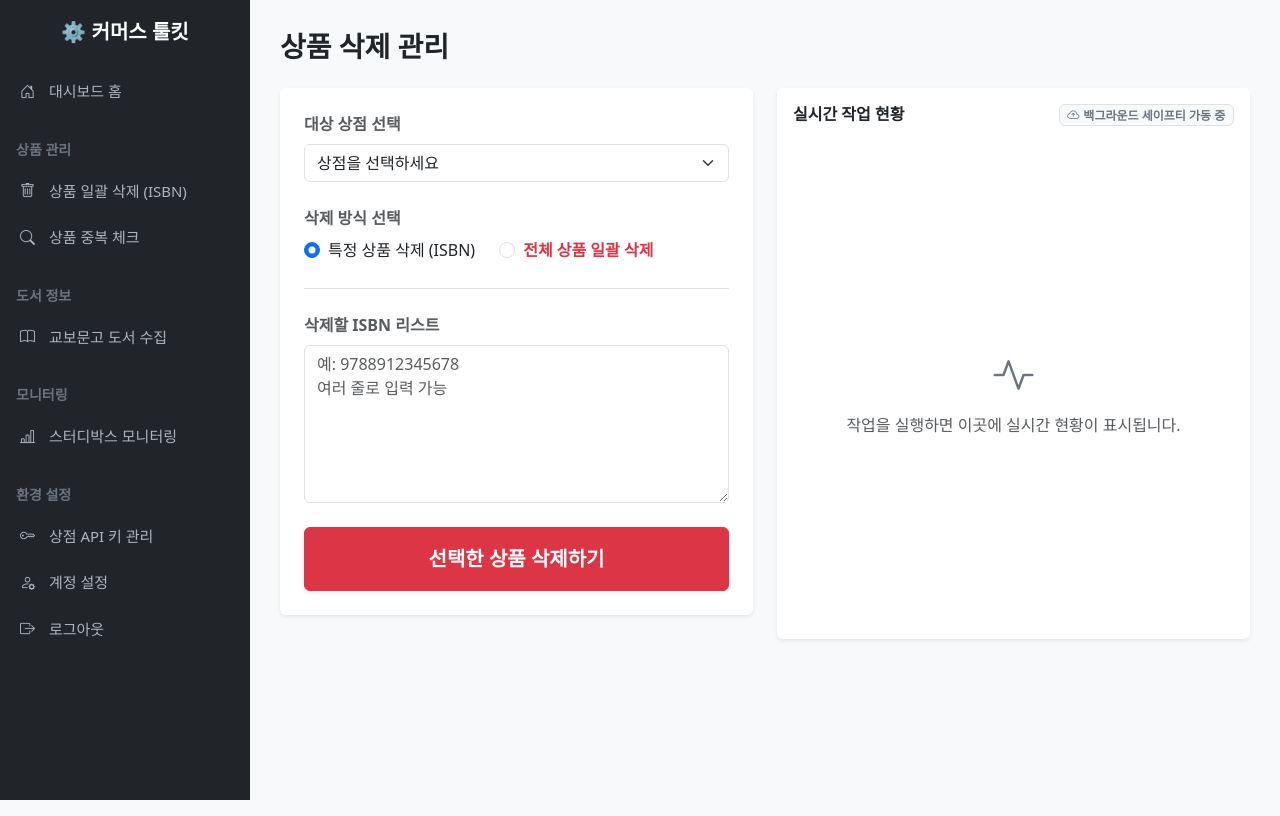
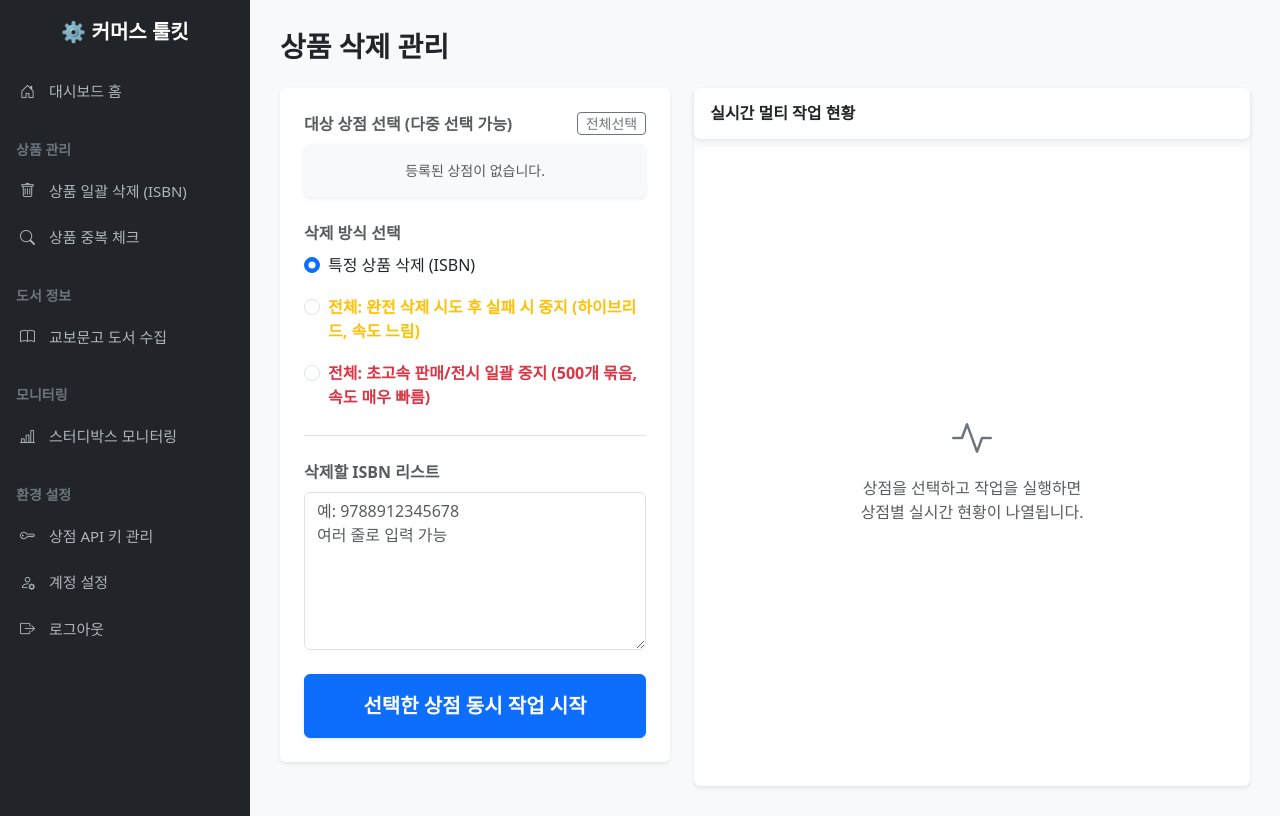
Before and after one commit to tvttvvv/naver-store-manager, a Flask app: page /delete_isbn in a window 1280 px wide. Run offline with Flask 3, Linux system fonts and the light colour scheme; a user stored in the database is signed in; parts of the project's set-up code (start-up, migrations or seed data) failed here and were passed over.

Commit message:
Update delete_isbn.html

```diff
--- a/app/templates/store/delete_isbn.html
+++ b/app/templates/store/delete_isbn.html
@@ -2,28 +2,44 @@
 {% block content %}
 <h3 class="mb-4 fw-bold">상품 삭제 관리</h3>
 <div class="row">
-    <div class="col-md-6">
+    <div class="col-md-5">
         <div class="card shadow-sm border-0 mb-4">
             <div class="card-body p-4">
                 <form id="deleteForm">
+
                     <div class="mb-4">
-                        <label class="form-label fw-bold text-muted">대상 상점 선택</label>
-                        <select name="selected_store" class="form-select" required>
-                            <option value="" disabled selected>상점을 선택하세요</option>
-                            {% for key in api_keys %}<option value="{{ key.id }}">{{ key.store_name }}</option>{% endfor %}
-                        </select>
+                        <label class="form-label fw-bold text-muted d-flex justify-content-between align-items-center">
+                            <span>대상 상점 선택 (다중 선택 가능)</span>
+                            <button type="button" class="btn btn-sm btn-outline-secondary py-0" onclick="selectAllStores()">전체선택</button>
+                        </label>
+                        <div class="card p-3 shadow-sm border-0 bg-light" style="max-height: 200px; overflow-y: auto;">
+                            {% for key in api_keys %}
+                            <div class="form-check mb-2">
+                                <input class="form-check-input store-checkbox" type="checkbox" name="selected_stores" value="{{ key.id }}" id="store_{{ key.id }}">
+                                <label class="form-check-label fw-bold" for="store_{{ key.id }}">
+                                    {{ key.store_name }}
+                                </label>
+                            </div>
+                            {% else %}
+                            <div class="text-muted text-center small">등록된 상점이 없습니다.</div>
+                            {% endfor %}
+                        </div>
                     </div>
 
                     <div class="mb-4 border-bottom pb-4">
                         <label class="form-label fw-bold text-muted">삭제 방식 선택</label>
-                        <div class="d-flex gap-4">
+                        <div class="d-flex flex-column gap-3">
                             <div class="form-check">
                                 <input class="form-check-input" type="radio" name="delete_mode" id="mode_isbn" value="isbn" checked onchange="toggleMode()">
                                 <label class="form-check-label" for="mode_isbn">특정 상품 삭제 (ISBN)</label>
                             </div>
                             <div class="form-check">
                                 <input class="form-check-input" type="radio" name="delete_mode" id="mode_all" value="all" onchange="toggleMode()">
-                                <label class="form-check-label text-danger fw-bold" for="mode_all">전체 상품 일괄 삭제</label>
+                                <label class="form-check-label text-warning fw-bold" for="mode_all">전체: 완전 삭제 시도 후 실패 시 중지 (하이브리드, 속도 느림)</label>
+                            </div>
+                            <div class="form-check">
+                                <input class="form-check-input" type="radio" name="delete_mode" id="mode_suspend_all" value="suspend_all" onchange="toggleMode()">
+                                <label class="form-check-label text-danger fw-bold" for="mode_suspend_all">전체: 초고속 판매/전시 일괄 중지 (500개 묶음, 속도 매우 빠름)</label>
                             </div>
                         </div>
                     </div>
@@ -36,45 +52,32 @@
                     <div class="alert alert-danger d-none mb-4 shadow-sm" id="warningDiv">
                         <i class="bi bi-exclamation-triangle-fill fs-4 d-block mb-2 text-center"></i>
                         <p class="mb-0 text-center fw-bold">
-                            주의! 선택한 상점의 모든 상품이 삭제되거나 중지 처리됩니다.
+                            주의! 선택한 상점들의 모든 상품이 삭제되거나 중지 처리됩니다.
                         </p>
                     </div>
 
-                    <button type="submit" class="btn btn-danger w-100 py-3 fw-bold fs-5 shadow-sm" id="submitBtn">선택한 상품 삭제하기</button>
+                    <button type="submit" class="btn btn-primary w-100 py-3 fw-bold fs-5 shadow-sm" id="submitBtn">선택한 상점 동시 작업 시작</button>
                 </form>
             </div>
         </div>
     </div>
 
-    <div class="col-md-6">
-        <div class="card shadow-sm border-0 h-100">
-            <div class="card-header bg-white py-3 border-bottom-0 d-flex justify-content-between align-items-center">
-                <h6 class="mb-0 fw-bold">실시간 작업 현황</h6>
-                <span class="badge bg-light text-secondary border"><i class="bi bi-cloud-arrow-up me-1"></i>백그라운드 세이프티 가동 중</span>
-            </div>
-            <div class="card-body d-flex flex-column h-100">
-
-                <div id="progressArea" class="d-none mb-4 p-3 bg-light rounded border">
-                    <h6 id="progressStatusText" class="fw-bold mb-3 text-primary">작업 대기 중...</h6>
-                    <div class="progress mb-2" style="height: 25px;">
-                        <div id="progressBar" class="progress-bar progress-bar-striped progress-bar-animated bg-success" role="progressbar" style="width: 0%;">0%</div>
-                    </div>
-                    <div class="d-flex justify-content-between text-muted small fw-bold">
-                        <span id="progressCountText">0 / 0</span>
-                        <span id="progressPercentText">0%</span>
+    <div class="col-md-7">
+        <div class="card shadow-sm border-0 h-100 bg-transparent">
+            <div class="card-header bg-white py-3 border-bottom-0 d-flex justify-content-between align-items-center rounded shadow-sm mb-2">
+                <h6 class="mb-0 fw-bold">실시간 멀티 작업 현황</h6>
+                <div>
+                    <button id="btnStopAll" class="btn btn-sm btn-danger d-none shadow-sm fw-bold" onclick="stopTask('all')">
+                        <i class="bi bi-stop-circle-fill me-1"></i>전체 긴급 정지
+                    </button>
                 </div>
             </div>
 
-                <div id="initialState" class="text-center py-5 text-muted flex-grow-1 d-flex flex-column justify-content-center">
+            <div class="d-flex flex-column h-100" id="taskContainer" style="overflow-y: auto; overflow-x: hidden;">
+                <div id="initialState" class="card border-0 shadow-sm text-center py-5 text-muted flex-grow-1 d-flex flex-column justify-content-center">
                     <i class="bi bi-activity fs-1 d-block mb-2 text-secondary"></i>
-                    <p class="mb-0">작업을 실행하면 이곳에 실시간 현황이 표시됩니다.</p>
+                    <p class="mb-0">상점을 선택하고 작업을 실행하면<br>상점별 실시간 현황이 나열됩니다.</p>
                 </div>
-
-                <div class="flex-grow-1 position-relative d-none" id="logContainerWrapper" style="min-height: 300px;">
-                    <ul class="list-group list-group-flush position-absolute w-100 h-100 overflow-auto" id="logList" style="top:0; left:0;">
-                    </ul>
-                </div>
-
             </div>
         </div>
     </div>
@@ -82,35 +85,55 @@
 
 <script>
     function toggleMode() {
+        const isIsbn = document.getElementById('mode_isbn').checked;
         const isAll = document.getElementById('mode_all').checked;
-        document.getElementById('isbnInputDiv').classList.toggle('d-none', isAll);
-        document.getElementById('isbn_list').required = !isAll;
-        document.getElementById('warningDiv').classList.toggle('d-none', !isAll);
+        const isSuspendAll = document.getElementById('mode_suspend_all').checked;
+
+        document.getElementById('isbnInputDiv').classList.toggle('d-none', !isIsbn);
+        document.getElementById('isbn_list').required = isIsbn;
+        document.getElementById('warningDiv').classList.toggle('d-none', isIsbn);
 
         const btn = document.getElementById('submitBtn');
         if (!btn.disabled) {
-            btn.innerHTML = isAll ? '<i class="bi bi-exclamation-octagon me-2"></i>모든 상품 일괄 삭제 실행' : '선택한 상품 삭제하기';
+            if (isIsbn) {
+                btn.className = "btn btn-primary w-100 py-3 fw-bold fs-5 shadow-sm";
+                btn.innerHTML = '선택한 상점 동시 작업 시작';
+            } else if (isAll) {
+                btn.className = "btn btn-warning w-100 py-3 fw-bold fs-5 shadow-sm text-dark";
+                btn.innerHTML = '<i class="bi bi-exclamation-octagon me-2"></i>하이브리드 삭제 실행 (느림)';
+            } else if (isSuspendAll) {
+                btn.className = "btn btn-danger w-100 py-3 fw-bold fs-5 shadow-sm";
+                btn.innerHTML = '<i class="bi bi-lightning-charge-fill me-2"></i>초고속 일괄 중지 실행 (빠름)';
+            }
         }
     }
 
-    // --- ✨ 백그라운드 폴링(Polling) 복구 시스템 ✨ ---
+    function selectAllStores() {
+        const checkboxes = document.querySelectorAll('.store-checkbox');
+        const allChecked = Array.from(checkboxes).every(c => c.checked);
+        checkboxes.forEach(c => c.checked = !allChecked);
+    }
+
+    async function stopTask(storeId) {
+        if (!confirm(storeId === 'all' ? '모든 상점의 작업을 강제 정지하시겠습니까?' : '해당 상점의 작업을 강제 정지하시겠습니까?')) return;
+        try {
+            const fd = new FormData();
+            fd.append('store_id', storeId);
+            await fetch("{{ url_for('store.stop_task') }}", { method: 'POST', body: fd });
+            fetchStatus();
+        } catch(e) { alert('정지 요청에 실패했습니다.'); }
+    }
+
     let pollingInterval = null;
-    let lastLogCount = 0;
+    window.lastLogCounts = {};
 
     const submitBtn = document.getElementById('submitBtn');
-    const progressArea = document.getElementById('progressArea');
-    const progressBar = document.getElementById('progressBar');
-    const statusText = document.getElementById('progressStatusText');
-    const countText = document.getElementById('progressCountText');
-    const percentText = document.getElementById('progressPercentText');
-    const logList = document.getElementById('logList');
+    const taskContainer = document.getElementById('taskContainer');
     const initialState = document.getElementById('initialState');
-    const logContainerWrapper = document.getElementById('logContainerWrapper');
+    const btnStopAll = document.getElementById('btnStopAll');
 
     function startPolling() {
-        if (!pollingInterval) {
-            pollingInterval = setInterval(fetchStatus, 1000); // 1초마다 서버에 현황 물어보기
-        }
+        if (!pollingInterval) pollingInterval = setInterval(fetchStatus, 1000);
     }
 
     function stopPolling() {
@@ -120,143 +143,149 @@
         }
     }
 
-    // 서버에서 현재 내 작업 상태를 가져와서 UI에 그리는 함수
     async function fetchStatus() {
         try {
             const res = await fetch("{{ url_for('store.get_task_status') }}");
             const data = await res.json();
+            if (data.status === 'empty') return;
+            updateUI(data.tasks);
+        } catch (e) { console.error(e); }
+    }
 
-            if (data.status === 'empty') return; // 돌아가고 있는 작업 없음
+    function updateUI(tasks) {
+        let anyRunning = false;
 
-            updateUI(data);
+        for (const storeId in tasks) {
+            const taskData = tasks[storeId];
+            if (taskData.is_running) anyRunning = true;
 
-            if (!data.is_running) {
-                stopPolling();
-                submitBtn.disabled = false;
-                submitBtn.innerHTML = '작업 다시 실행하기';
+            let card = document.getElementById(`task_card_${storeId}`);
+            if (!card) {
+                initialState.classList.add('d-none');
+                card = document.createElement('div');
+                card.id = `task_card_${storeId}`;
+                card.className = "card mb-3 shadow-sm border-0";
+                card.innerHTML = `
+                    <div class="card-body">
+                        <div class="d-flex justify-content-between align-items-center mb-3 pb-2 border-bottom">
+                            <h6 class="fw-bold mb-0 text-dark"><i class="bi bi-shop me-2 text-primary"></i>${taskData.store_name}</h6>
+                            <button id="btn_stop_${storeId}" class="btn btn-sm btn-outline-danger fw-bold" onclick="stopTask('${storeId}')">개별 정지</button>
+                        </div>
+                        <h6 id="status_text_${storeId}" class="fw-bold mb-3 text-primary small">작업 준비 중...</h6>
+                        <div id="progress_wrapper_${storeId}"></div>
+                        <div class="position-relative mt-3 rounded border bg-light" style="height: 150px;">
+                            <ul class="list-group list-group-flush position-absolute w-100 h-100 overflow-auto" id="log_list_${storeId}" style="top:0; left:0;"></ul>
+                        </div>
+                    </div>
+                `;
+                taskContainer.appendChild(card);
+            }
+
+            const statusText = document.getElementById(`status_text_${storeId}`);
+            const progressWrapper = document.getElementById(`progress_wrapper_${storeId}`);
+            const logList = document.getElementById(`log_list_${storeId}`);
+            const btnStop = document.getElementById(`btn_stop_${storeId}`);
+
+            if (taskData.is_running) {
+                btnStop.disabled = false;
+                btnStop.innerHTML = '개별 정지';
+                btnStop.className = "btn btn-sm btn-outline-danger fw-bold";
             } else {
-                startPolling(); // 이미 실행중이면 폴링 보장
+                btnStop.disabled = true;
+                btnStop.innerHTML = '작업 종료됨';
+                btnStop.className = "btn btn-sm btn-secondary fw-bold";
             }
-        } catch (e) {
-            console.error(e);
+
+            if (taskData.status === 'error') {
+                statusText.className = 'fw-bold mb-3 text-danger small';
+                statusText.innerText = `오류/정지: ${taskData.message}`;
+            } else if (taskData.status === 'done') {
+                statusText.className = 'fw-bold mb-3 text-success small';
+                statusText.innerText = `작업 완료! (성공: ${taskData.success_count}건, 실패: ${taskData.fail_count}건)`;
+            } else {
+                statusText.className = 'fw-bold mb-3 text-primary small';
+                statusText.innerText = taskData.target_name ? `[${taskData.current}${taskData.total > 0 ? '/' + taskData.total : '번째'}] ${taskData.target_name} 처리 중...` : taskData.message;
+            }
+
+            const progressColor = taskData.status === 'error' ? 'bg-danger' : 'bg-success';
+            const animatedClass = taskData.is_running ? 'progress-bar-striped progress-bar-animated' : '';
+
+            if (taskData.total > 0) {
+                const percent = Math.round((taskData.current / taskData.total) * 100);
+                progressWrapper.innerHTML = `
+                    <div class="progress mb-2" style="height: 20px;">
+                        <div class="progress-bar ${progressColor} ${animatedClass}" role="progressbar" style="width: ${percent}%;">${percent}%</div>
+                    </div>
+                    <div class="d-flex justify-content-between text-muted small fw-bold"><span>${taskData.current} / ${taskData.total}</span><span>${percent}%</span></div>
+                `;
+            } else {
+                progressWrapper.innerHTML = `
+                    <div class="progress mb-2" style="height: 20px;">
+                        <div class="progress-bar ${progressColor} ${animatedClass}" role="progressbar" style="width: 100%;">${taskData.is_running ? '초고속 싹쓸이 중' : '정지됨'}</div>
+                    </div>
+                    <div class="d-flex justify-content-between text-muted small fw-bold"><span>현재 ${taskData.current}개째 완료</span><span>${taskData.is_running ? '가동 중' : '완료됨'}</span></div>
+                `;
+            }
+
+            let lastLogCount = window.lastLogCounts[storeId] || 0;
+            if (taskData.logs && taskData.logs.length > lastLogCount) {
+                if (taskData.logs.length < lastLogCount) { logList.innerHTML = ''; lastLogCount = 0; }
+                const newLogs = taskData.logs.slice(lastLogCount);
+                newLogs.forEach(log => {
+                    const li = document.createElement('li');
+                    li.className = 'list-group-item d-flex justify-content-between align-items-center py-2 px-3 border-bottom text-muted small';
+                    let badgeClass = log.type === 'success' ? 'bg-success' : (log.type === 'danger' ? 'bg-danger' : 'bg-info text-dark');
+                    li.innerHTML = `<span class="text-truncate me-3 font-monospace" style="max-width: 200px;" title="${log.target}">${log.target}</span><span class="badge ${badgeClass} rounded-pill">${log.statusMsg}</span>`;
+                    logList.appendChild(li);
+                });
+                window.lastLogCounts[storeId] = taskData.logs.length;
+                logList.scrollTop = logList.scrollHeight;
             }
         }
 
-    function updateUI(data) {
-        initialState.classList.add('d-none');
-        logContainerWrapper.classList.remove('d-none');
-        progressArea.classList.remove('d-none');
-        submitBtn.disabled = data.is_running;
+        btnStopAll.classList.toggle('d-none', !anyRunning);
+        submitBtn.disabled = anyRunning;
 
-        if (data.is_running) {
-            submitBtn.innerHTML = '<span class="spinner-border spinner-border-sm me-2"></span>작업 진행 중 (다른 탭에 다녀와도 유지됩니다)';
-        }
-
-        // 1. 상태 텍스트 렌더링
-        if (data.status === 'error') {
-            statusText.className = 'fw-bold mb-3 text-danger';
-            statusText.innerText = `오류 발생: ${data.message}`;
-            progressBar.classList.add('bg-danger');
-        } else if (data.status === 'done') {
-            statusText.className = 'fw-bold mb-3 text-success';
-            statusText.innerText = `작업 완료! (성공: ${data.success_count}건, 실패: ${data.fail_count}건)`;
-            progressBar.classList.remove('progress-bar-animated');
+        if (anyRunning) {
+            submitBtn.innerHTML = '<span class="spinner-border spinner-border-sm me-2"></span>백그라운드 작업 진행 중...';
         } else {
-            statusText.className = 'fw-bold mb-3 text-primary';
-            if (data.target_name) {
-                statusText.innerText = `[${data.current}${data.total > 0 ? '/' + data.total : '번째'}] ${data.target_name} 처리 중...`;
-            } else {
-                statusText.innerText = data.message;
+            toggleMode(); // 버튼 텍스트 복구
+            stopPolling();
         }
     }
 
-        // 2. 프로그레스 바 렌더링
-        if (data.total > 0) {
-            const percent = Math.round((data.current / data.total) * 100);
-            progressBar.style.width = `${percent}%`;
-            progressBar.innerHTML = `${percent}%`;
-            percentText.innerText = `${percent}%`;
-            countText.innerText = `${data.current} / ${data.total}`;
-            progressBar.classList.add('progress-bar-striped', 'progress-bar-animated');
-        } else {
-            progressBar.style.width = `100%`;
-            progressBar.innerHTML = `무한 싹쓸이 진행 중...`;
-            percentText.innerText = `가동 중`;
-            countText.innerText = `현재 ${data.current}개째 처리됨`;
-            progressBar.classList.add('progress-bar-striped', 'progress-bar-animated');
-        }
-
-        // 3. 로그 렌더링 (새로운 로그만 골라서 추가)
-        if (data.logs && data.logs.length > lastLogCount) {
-            if (data.logs.length < lastLogCount) {
-                logList.innerHTML = '';
-                lastLogCount = 0;
-            }
-
-            const newLogs = data.logs.slice(lastLogCount);
-            newLogs.forEach(log => {
-                const li = document.createElement('li');
-                li.className = 'list-group-item d-flex justify-content-between align-items-center py-2 px-3 border-bottom text-muted small';
-                let badgeClass = 'bg-secondary';
-                if (log.type === 'success') badgeClass = 'bg-success';
-                if (log.type === 'danger') badgeClass = 'bg-danger';
-                if (log.type === 'info') badgeClass = 'bg-info text-dark';
-
-                li.innerHTML = `
-                    <span class="text-truncate me-3 font-monospace" style="max-width: 200px;" title="${log.target}">${log.target}</span>
-                    <span class="badge ${badgeClass} rounded-pill">${log.statusMsg}</span>
-                `;
-                logList.appendChild(li);
-            });
-            lastLogCount = data.logs.length;
-            logList.scrollTop = logList.scrollHeight; // 스크롤 맨 아래로
-        }
-    }
-
-    // --- 폼 제출 (작업 시작) ---
     document.getElementById('deleteForm').addEventListener('submit', async function(e) {
         e.preventDefault();
 
-        if (document.getElementById('mode_all').checked) {
-            if (!confirm('정말로 해당 상점의 [전체 상품]을 삭제하시겠습니까?\n이 작업은 백그라운드 서버에서 안전하게 실행됩니다.')) return;
+        const checkboxes = document.querySelectorAll('.store-checkbox:checked');
+        if(checkboxes.length === 0) { alert('작업을 진행할 상점을 하나 이상 선택해주세요.'); return; }
+
+        if (document.getElementById('mode_all').checked || document.getElementById('mode_suspend_all').checked) {
+            if (!confirm(`선택하신 ${checkboxes.length}개 상점의 [전체 상품]을 치우시겠습니까?\n이 작업은 멀티 스레드로 안전하게 실행됩니다.`)) return;
         }
 
-        logList.innerHTML = '';
-        lastLogCount = 0;
-        progressBar.classList.remove('bg-danger');
-
-        // 1. 버튼 상태 먼저 로딩으로 변경
         submitBtn.disabled = true;
-        submitBtn.innerHTML = '<span class="spinner-border spinner-border-sm me-2"></span>작업 시작 준비 중...';
+        submitBtn.innerHTML = '<span class="spinner-border spinner-border-sm me-2"></span>서버 전송 중...';
 
         try {
-            const res = await fetch("{{ url_for('store.start_task') }}", {
-                method: 'POST',
-                body: new FormData(e.target)
-            });
+            const res = await fetch("{{ url_for('store.start_task') }}", { method: 'POST', body: new FormData(e.target) });
             const result = await res.json();
 
             if (result.success) {
-                // 작업 시작 지시 완료 -> 즉시 폴링 시작
                 startPolling();
                 fetchStatus();
             } else {
                 alert(result.message);
                 submitBtn.disabled = false;
-                submitBtn.innerHTML = '작업 다시 실행하기';
-                if(result.message.includes("화면을 갱신")) fetchStatus();
+                toggleMode();
             }
         } catch (err) {
-            console.error(err);
             alert("서버 연결에 실패했습니다.");
             submitBtn.disabled = false;
-            submitBtn.innerHTML = '작업 다시 실행하기';
+            toggleMode();
         }
     });
 
-    // ✨ 페이지가 열리자마자 백그라운드에서 돌고있는 내 작업이 있는지 체크하여 화면 복구 ✨
-    document.addEventListener("DOMContentLoaded", () => {
-        fetchStatus();
-    });
+    document.addEventListener("DOMContentLoaded", fetchStatus);
 </script>
 {% endblock %}
```
Lines whose indentation alone changed are shown as unchanged.
